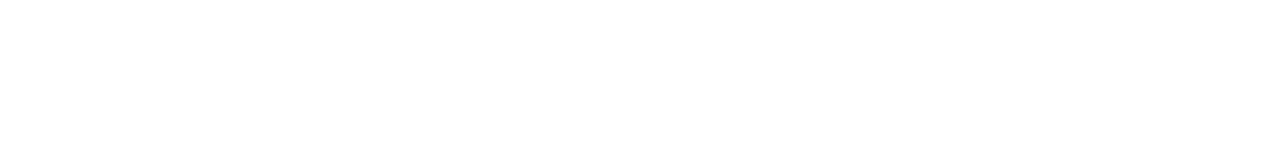
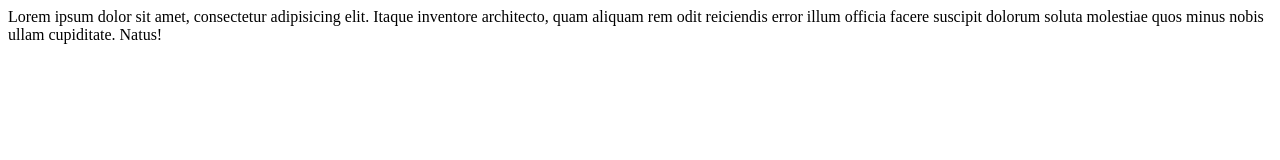
Before and after one commit to jenson17/demo-repo2, a plain HTML site: page principal.html in a window 1280 px wide. Drawn offline with Linux system fonts and the light colour scheme.

Commit message:
Primer commit para el folder3

```diff
--- a/principal.html
+++ b/principal.html
@@ -5,6 +5,6 @@
 	<title>Nueva Modificacion al archivo principal</title>
 </head>
 <body>
-
+	Lorem ipsum dolor sit amet, consectetur adipisicing elit. Itaque inventore architecto, quam aliquam rem odit reiciendis error illum officia facere suscipit dolorum soluta molestiae quos minus nobis ullam cupiditate. Natus!
 </body>
 </html>
```
